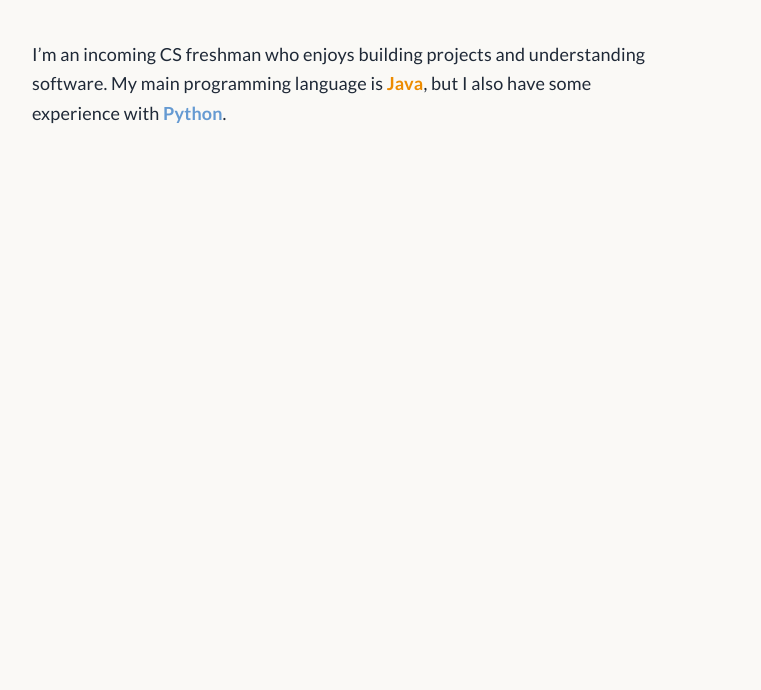
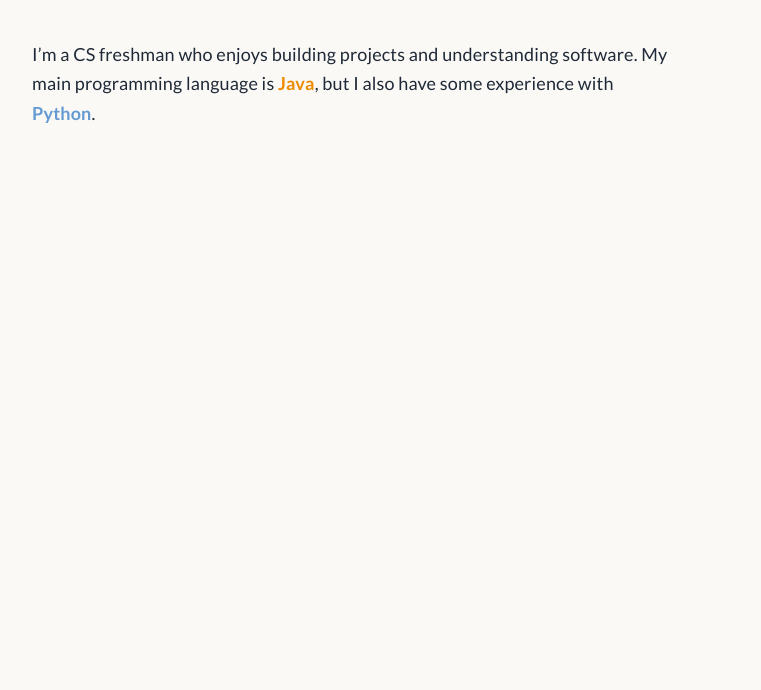
Before and after one commit to ytanii/ytanii.github.io, a plain HTML site: page about.html in a window 1280 px wide. Shown: the part 110-800 px from the top of the page, without its empty margins (248-1009 px from the left). Drawn offline with Linux system fonts and the light colour scheme.

Commit message:
change about

```diff
--- a/about.html
+++ b/about.html
@@ -23,7 +23,7 @@
 
 <main>
 <p class="about">
-    I’m an incoming CS freshman who enjoys building projects and understanding software.
+    I’m a CS freshman who enjoys building projects and understanding software.
     My main programming language is <span class="bold" style="color: #ED8B00">Java</span>, but I also have some
     experience with <span class="bold" style="color:#659AD2">Python</span>.
 </p>
```
